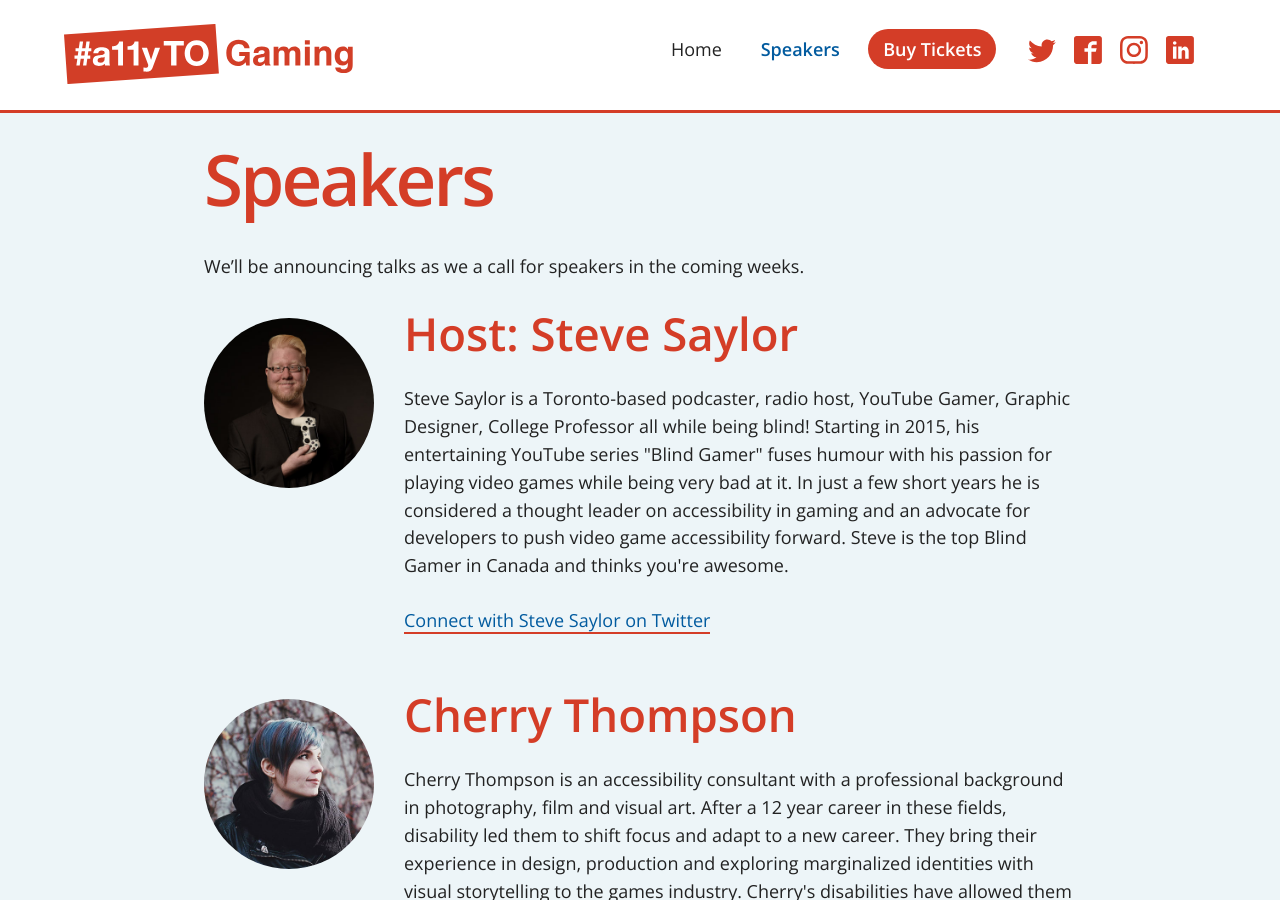
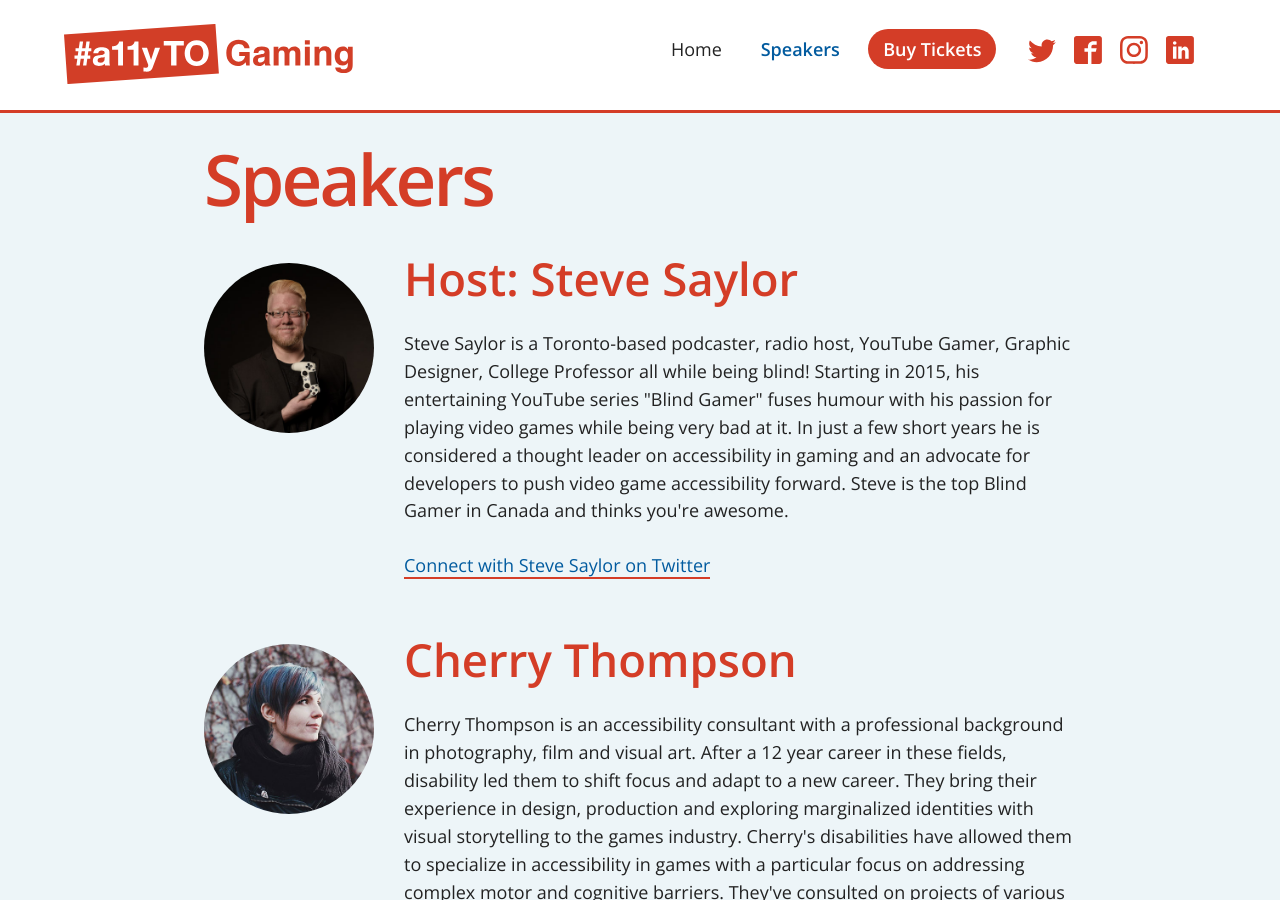
Before and after one commit to a11yTO/static-gaming-site, a Jekyll site: the page built from speakers.html, in a window 1280 px wide and 900 px high. Built offline with Jekyll 4.4.1, drawn with Linux system fonts in a browser that asks for light colours.

Commit message:
Copy update

```diff
--- a/speakers.html
+++ b/speakers.html
@@ -3,10 +3,9 @@ layout: page
 title: Speakers
 permalink: speakers.html
 id: speakers
-description: We're thrilled to announce our first round of speakers, but there's more to come. Stay tuned!
+description: We're thrilled to announce our speakers!
 ---
 
-        <p>We’ll be announcing talks as we a call for speakers in the coming weeks.</p>
         <section id="stevesaylor" class="speaker-detail clearfix">
             <h2>Host: Steve Saylor</h2>
             <img src="/assets/speakers/Steve-Saylor_400x400.jpg" alt="Headshot of Steve Saylor" />
```
